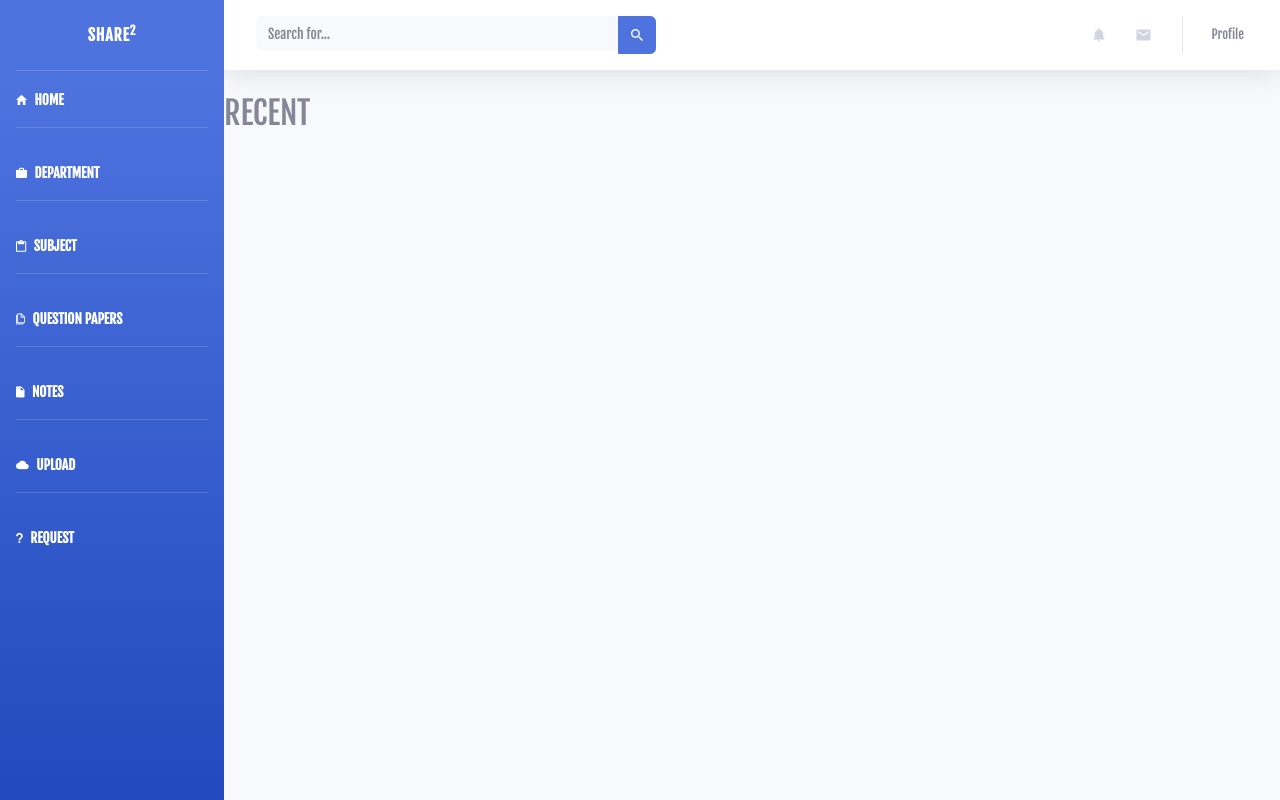
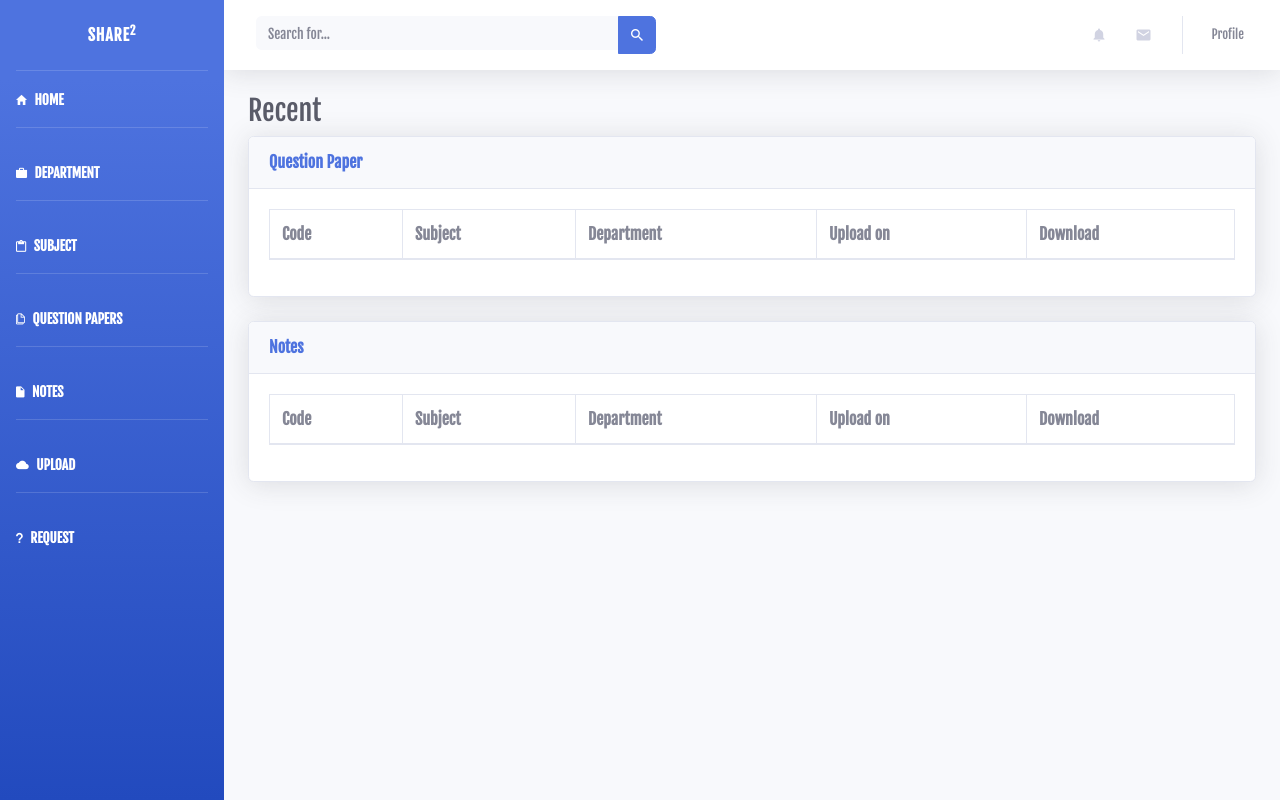
Before and after one commit to OrionDevelopers-OD/SoC-Project1, a Django app: page / in a window 1280 px wide. Run offline with Django 3.2, Linux system fonts and the light colour scheme; lists and menus that the app fills with data are empty; some libraries are stand-ins or nearby versions.

Commit message:
Added recent uploaded items for home page

```diff
--- a/SoC_Project1/SoC_Project1/templates/base.html
+++ b/SoC_Project1/SoC_Project1/templates/base.html
@@ -35,7 +35,7 @@
             <ul class="navbar-nav bg-gradient-primary sidebar sidebar-dark accordion" id="accordionSidebar">
 
                 <!-- Sidebar - Brand -->
-                <a class="sidebar-brand d-flex align-items-center justify-content-center" href="index.html">
+                <a class="sidebar-brand d-flex align-items-center justify-content-center" href={% url 'home' %}>
                     <div class="sidebar-brand-icon rotate-n-15">
                         <i class="fas fa-laugh-wink"></i>
                     </div>
@@ -143,6 +143,13 @@
                         <!-- Topbar Navbar -->
                         <ul class="navbar-nav ml-auto">
 
+                          <!-- Nav Item - Search Dropdown (Visible Only XS) -->
+                          <li class="nav-item dropdown no-arrow d-sm-none">
+                            <a class="nav-link dropdown-toggle" href="#" id="searchDropdown" role="button" data-toggle="dropdown" aria-haspopup="true" aria-expanded="false">
+                              <i class="icon ion-md-search"></i>
+                            </a>
+                          </li>
+
                           <!-- Nav Item - Alerts -->
                           <li class="nav-item dropdown no-arrow mx-1">
                             <a class="nav-link dropdown-toggle" href="#" id="alertsDropdown" role="button" data-toggle="dropdown" aria-haspopup="true" aria-expanded="false">
--- a/SoC_Project1/SoC_Project1/templates/home.html
+++ b/SoC_Project1/SoC_Project1/templates/home.html
@@ -4,6 +4,64 @@
 
 {% load staticfiles %}
 
-<h2>RECENT</h2>
+<!-- Begin Page Content -->
+        <div class="container-fluid">
+
+          <!-- Page Heading -->
+          <h1 class="h3 mb-2 text-gray-800">Recent</h1>
+
+          <!-- DataTales Example -->
+          <div class="card shadow mb-4">
+            <div class="card-header py-3">
+              <h6 class="m-0 font-weight-bold text-primary">Question Paper</h6>
+            </div>
+            <div class="card-body">
+              <div class="table-responsive">
+                <table class="table table-bordered" id="dataTable" width="100%" cellspacing="0">
+                  <thead>
+                    <tr>
+                      <th>Code</th>
+                      <th>Subject</th>
+                      <th>Department</th>
+                      <th>Upload on</th>
+                      <th>Download</th>
+                    </tr>
+                  </thead>
+                  <tbody>
+                    <!-- import from models about code department etc etc -->
+                  </tbody>
+                </table>
+              </div>
+            </div>
+          </div>
+
+          <!-- DataTales Example -->
+          <div class="card shadow mb-4">
+            <div class="card-header py-3">
+              <h6 class="m-0 font-weight-bold text-primary">Notes</h6>
+            </div>
+            <div class="card-body">
+              <div class="table-responsive">
+                <table class="table table-bordered" id="dataTable" width="100%" cellspacing="0">
+                  <thead>
+                    <tr>
+                      <th>Code</th>
+                      <th>Subject</th>
+                      <th>Department</th>
+                      <th>Upload on</th>
+                      <th>Download</th>
+                    </tr>
+                  </thead>
+                  <tbody>
+                    <!-- import from models about code department etc etc -->
+                  </tbody>
+                </table>
+              </div>
+            </div>
+          </div>
+
+        </div>
+        <!-- /.container-fluid -->
+
 
 {% endblock %}
```
